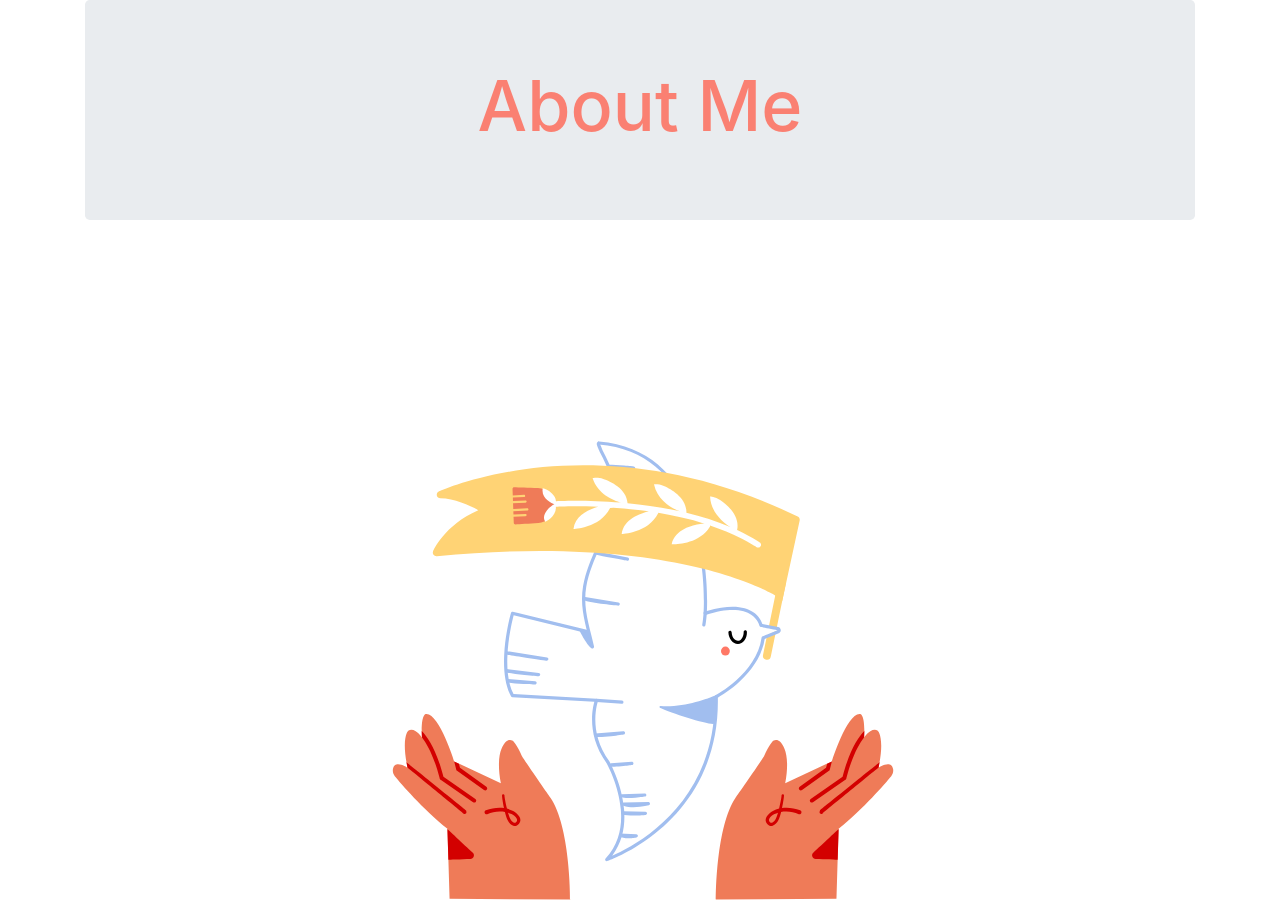
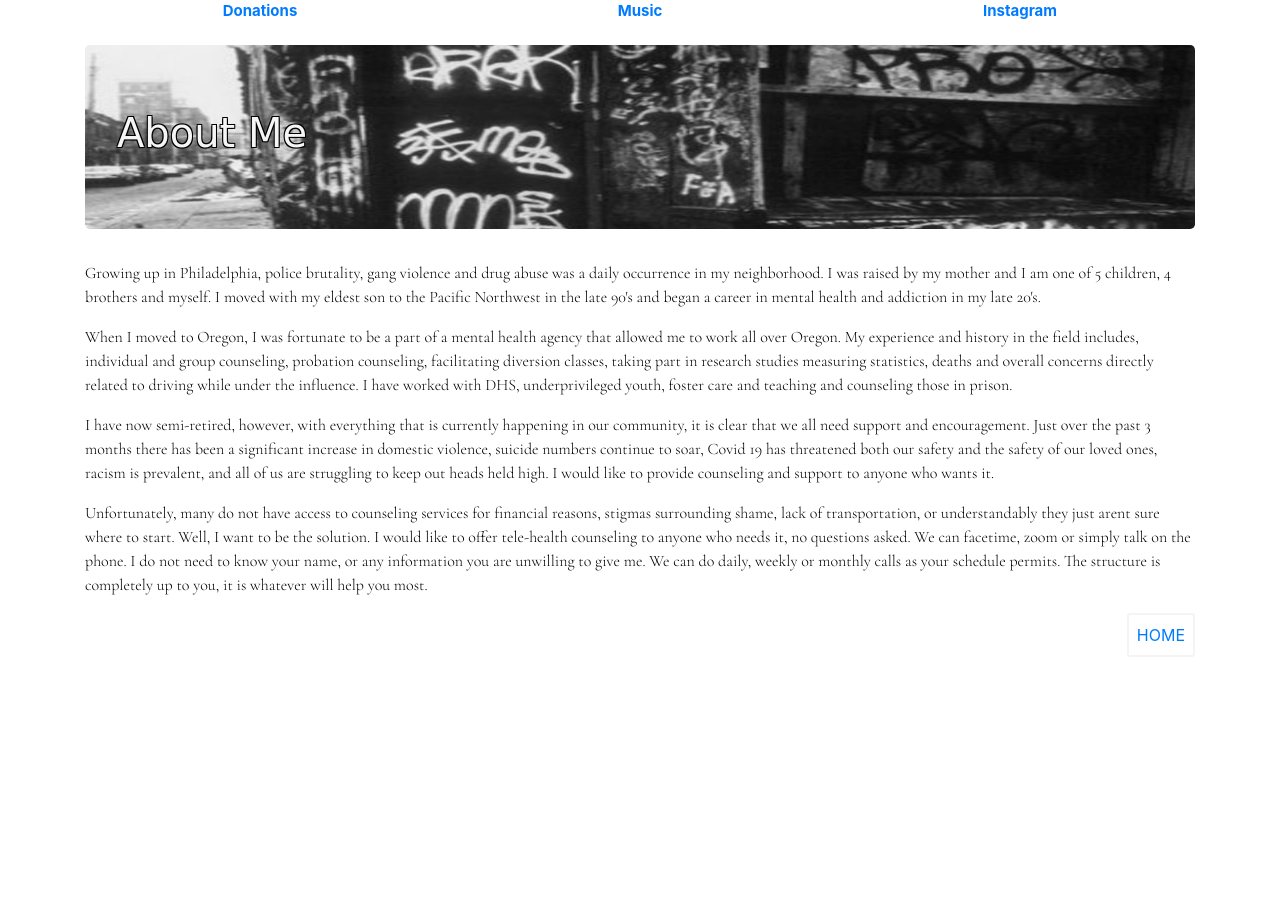
Before and after one commit to aesadin/Denise_Williams, a plain HTML site: page aboutMe.html in a window 1280 px wide. Shown: the top 900 px of the page. After the commit the page ends 800 px from the top, so only its background shows below. Drawn offline with nearby package versions, Linux system fonts and the light colour scheme; a web font is replaced by a local one.

Commit message:
add style and text to the about me and added second style sheet

```diff
--- a/aboutMe.html
+++ b/aboutMe.html
@@ -3,19 +3,38 @@
 <head>
   <meta name="viewport" content="width=device-width, initial-scale=1.0">
   <link href="css/bootstrap.css" rel="stylesheet" type="text/css">
-  <link href="css/styles.css" rel="stylesheet" type="text/css">
+  <link href="css/aboutstyles.css" rel="stylesheet" type="text/css">
+  <link href="https://fonts.googleapis.com/css2?family=Cormorant+Garamond:wght@300&family=Fredericka+the+Great&display=swap" rel="stylesheet">
+  <link href="https://fonts.googleapis.com/css2?family=Fredericka+the+Great&display=swap" rel="stylesheet">
   <script src="src/jquery.js"></script>
   <script src="src/scripts.js"></script>
   <script src="src/main.js"></script>
   <title>Denise Williams</title>
 </head>
-<body class="container">
-  <header class="jumbotron">
-  <h1>About Me</h1>
-  </header>
-    <img src="img/6_BIRD.svg" alt="blm protesters">
-    <div class="mission">
-      <h2></h2>
+<body class="container" class="aboutbody">
+  <div class="row">
+    <div class="col-md-4"><a href="donations.html"><strong>Donations</strong></a></div>
+    <div class="col-md-4"><a href="https://open.spotify.com/user/n5lx1i0iiaw505rf95xabtxl3/playlist/1mnvxOKZtA5YQIbhiTTmkk?si=b_FP-rXlR6iu-WavPW_cdA"><strong>Music</strong></a></div>
+    <div class="col-md-4"><a href="https://www.instagram.com/confrontingthestorm/"><strong>Instagram</strong></a></div>
+  </div>
+  <div class="jumbotron">
+    <h1 class="aboutme">About Me</h1>
+  </div>
+    <div class="myStory">
+      <p>
+        Growing up in Philadelphia, police brutality, gang violence and drug abuse was a daily occurrence in my neighborhood. I was raised by my mother and I am one of 5 children, 4 brothers and myself. I moved with my eldest son to the Pacific Northwest in the late 90's and began a career in mental health and addiction in my late 20's.
+      </p>
+      <p>
+        When I moved to Oregon, I was fortunate to be a part of a mental health agency that allowed me to work all over Oregon.
+        My experience and history in the field includes, individual and group counseling, probation counseling, facilitating diversion
+        classes, taking part in research studies measuring statistics, deaths and overall concerns directly related to driving while under the influence. I have worked with DHS, underprivileged youth, foster care and teaching and counseling those in prison.
+      </p>
+      <p>
+        I have now semi-retired, however, with everything that is currently happening in our community, it is clear that we all need support and encouragement. Just over the past 3 months there has been a significant increase in domestic violence, suicide numbers continue to soar, Covid 19 has threatened both our safety and the safety of our loved ones, racism is prevalent, and all of us are struggling to keep out heads held high. I would like to provide counseling and support to anyone who wants it.
+      </p>
+      <p>
+        Unfortunately, many do not have access to counseling services for financial reasons, stigmas surrounding shame, lack of transportation, or understandably they just arent sure where to start. Well, I want to be the solution. I would like to offer tele-health counseling to anyone who needs it, no questions asked. We can facetime, zoom or simply talk on the phone. I do not need to know your name, or any information you are unwilling to give me. We can do daily, weekly or monthly calls as your schedule permits. The structure is completely up to you, it is whatever will help you most.
+      </p>
     </div>
     <div class="home">
       <a href="index.html" class="about">HOME</a>
--- /dev/null
+++ b/css/aboutstyles.css
@@ -0,0 +1,46 @@
+.jumbotron {
+	background-image: url(../img/Denise2.png);
+  background-size: 100% 100%;
+  background-repeat: no-repeat;
+
+
+}
+
+.aboutme {
+  color: whitesmoke;
+  font-family: 'Fredericka the Great', cursive;
+  text-emphasis-color: bold;
+  text-shadow:
+    -1px -1px 0 #000,
+    1px -1px 0 #000,
+    -1px 1px 0 #000,
+    1px 1px 0 #000;
+
+}
+
+.myStory {
+  font-family: 'Cormorant Garamond', serif;
+  color: #000;
+  font: bold;
+}
+
+.home {
+	float: right;
+	text-decoration: none;
+	font-size: 1em;
+	padding: .5em .5em;
+	border-radius: 3px;
+	border: 2px solid #f4f4f4;
+}
+
+.home:hover {
+  border-color: #4a41fb;
+
+}
+
+.row {
+	text-align: center;
+	font-size: 15px;
+	padding-top: 0%;
+	margin-bottom: 2%;
+}
--- a/css/styles.css
+++ b/css/styles.css
@@ -1,9 +1,30 @@
-.about {
-	float: right;
+.WebContainer{
+	width: 100%;
+	height: auto;
+	margin: auto;
+}
+
+.body {
+	background-image: url(../img/3_BLM_PROTESTS.svg);
+	height: auto;
+	margin: auto;
+	background-position: center;
+	background-attachment: fixed;
+	background-size: 50%;
+	background-repeat: no-repeat;
+
+}
+
+
+
+.fixed {
+	position: fixed;
+  bottom: 5%;
+  right: 5%;
 	text-decoration: none;
-	font-size: 1.3em;
-	padding: .7em 1.4em;
-	border-radius: 5px;
+	font-size: 1em;
+	padding: .5em .5em;
+	border-radius: 3px;
 	border: 2px solid #f4f4f4;
 }
 
@@ -14,9 +35,9 @@
 .donations {
 	float: left;
 	text-decoration: none;
-	font-size: 1.3em;
-	padding: .7em 1.4em;
-	border-radius: 5px;
+	font-size: 1em;
+	padding: .5em .5em;
+	border-radius: 3px;
 	border: 2px solid #f4f4f4;
 }
 
@@ -27,9 +48,9 @@
 .home {
 	float: right;
 	text-decoration: none;
-	font-size: 1.3em;
-	padding: .7em 1.4em;
-	border-radius: 5px;
+	font-size: 1em;
+	padding: .5em .5em;
+	border-radius: 3px;
 	border: 2px solid #f4f4f4;
 }
 
@@ -40,5 +61,42 @@
 h1 {
 	color: salmon;
 	text-align: center;
-	font-size: 70px;
+	font-size: 40px;
+	font-family: 'Fredericka the Great', cursive;
+
 }
+
+h2 {
+	font-size: 60px;
+	padding-top: 9%;
+	padding-left: 15%;
+}
+
+.row {
+	text-align: center;
+	font-size: 15px;
+	padding-top: 0%;
+	margin-bottom: 2%;
+}
+
+.image {
+	padding-left: 25%;
+}
+
+#jumbo {
+	font-family: 'Cormorant Garamond', serif;
+	color: rgb(80, 78, 78);
+	font-size: 15px;
+}
+
+#statement {
+	text-align: center;
+  margin-left: 100px;
+	margin-right: 100px;
+	margin-bottom: 4px;
+  border: 4px double;
+  padding: 8px;
+  background-color: transparent;
+  float: left;
+	font-family: 'Cormorant Garamond', serif;
+}
```
Also changed, not shown: index.html (+16 -18 lines), img/Denise1.png (added), img/Denise2.png (added), 4 other files.
